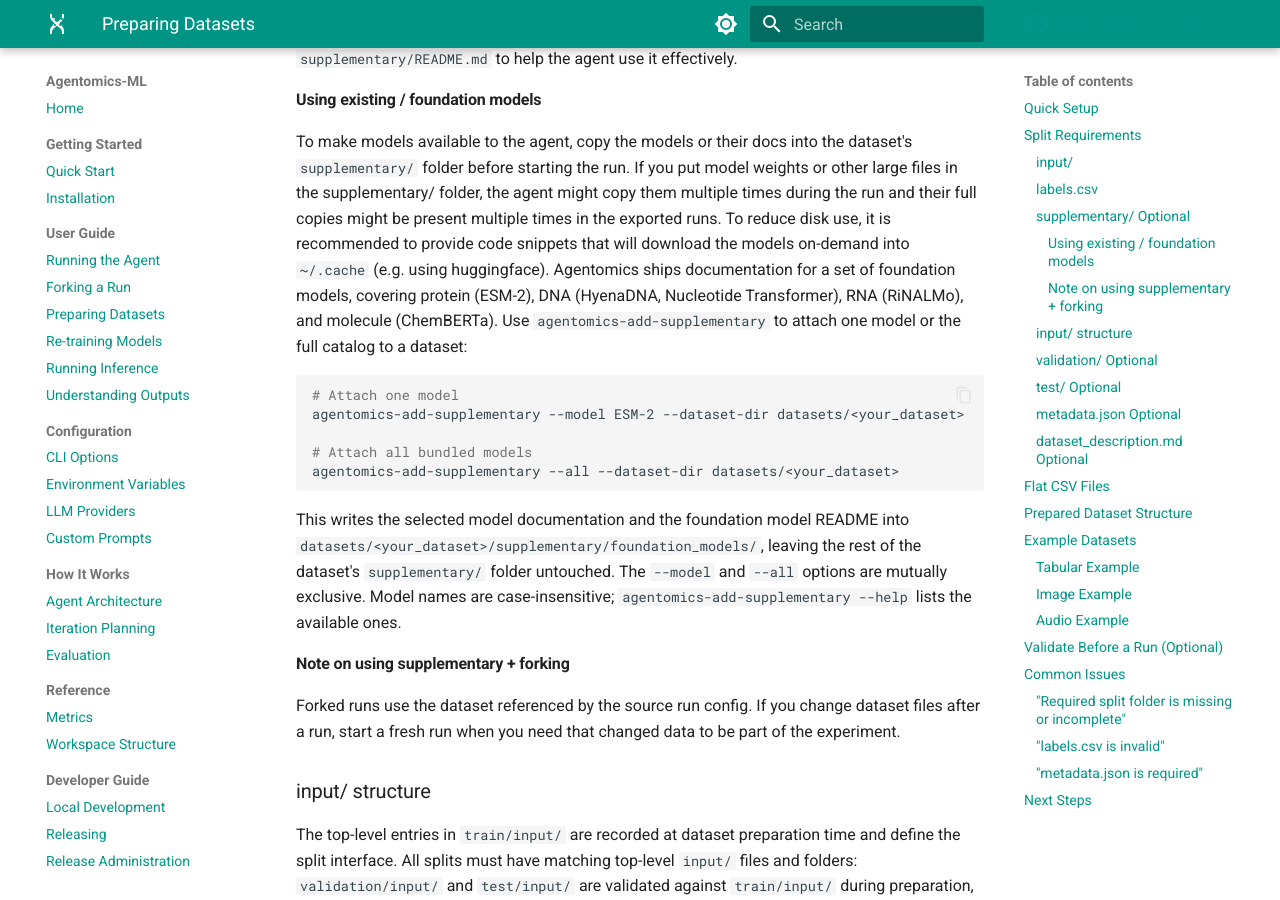
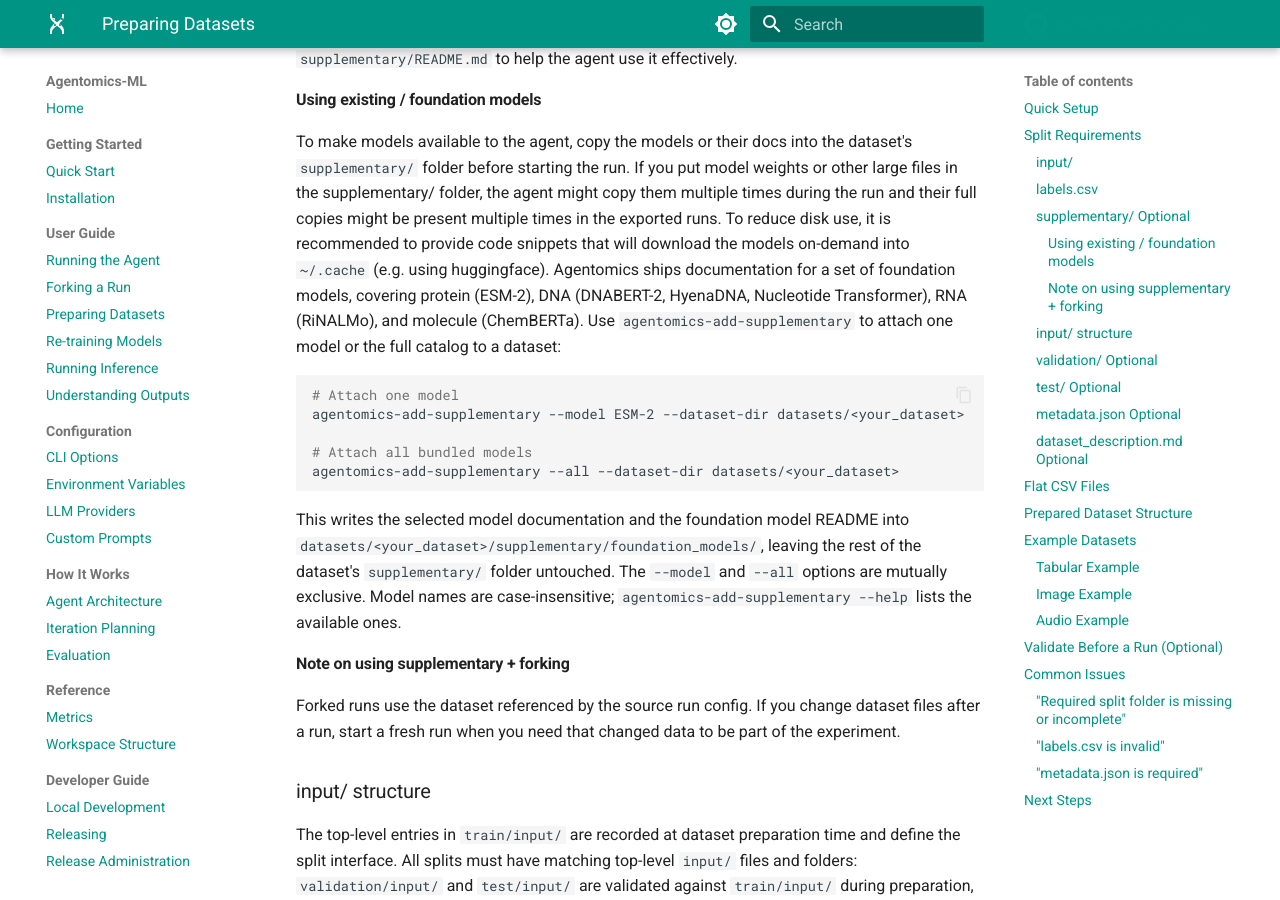
Before and after one commit to BioGeMT/agentomics-ml, an MkDocs documentation site: the page built from docs/user-guide/datasets.md, in a window 1280 px wide and 900 px high, scrolled down 2037 px. Built offline with MkDocs 1.6.1 and Material for MkDocs 9.7.7, drawn with Linux system fonts in a browser that asks for light colours; comment, search, counter and statistics services are not loaded.

Commit message:
Revive DNABERT2

````diff
--- a/docs/user-guide/datasets.md
+++ b/docs/user-guide/datasets.md
@@ -88,9 +88,9 @@ To make models available to the agent, copy the models or their docs
 into the dataset's `supplementary/` folder before starting the run.
 If you put model weights or other large files in the supplementary/ folder, the agent might copy them multiple times during the run and their full copies might be present multiple times in the exported runs. To reduce disk use, it is recommended to provide code snippets that will download the models on-demand into `~/.cache` (e.g. using huggingface).
 Agentomics ships documentation for a set of foundation models, covering protein
-(ESM-2), DNA (HyenaDNA, Nucleotide Transformer), RNA (RiNALMo), and molecule
-(ChemBERTa). Use `agentomics-add-supplementary` to attach one model or the full
-catalog to a dataset:
+(ESM-2), DNA (DNABERT-2, HyenaDNA, Nucleotide Transformer), RNA (RiNALMo), and
+molecule (ChemBERTa). Use `agentomics-add-supplementary` to attach one model or
+the full catalog to a dataset:
 
 ```bash
 # Attach one model
````
Also changed, not shown: src/agentomics/supplementary_catalog/README.md (+1 -0 lines), src/agentomics/supplementary_catalog/foundation_models/DNABERT-2.md (added, +68 -0 lines).
